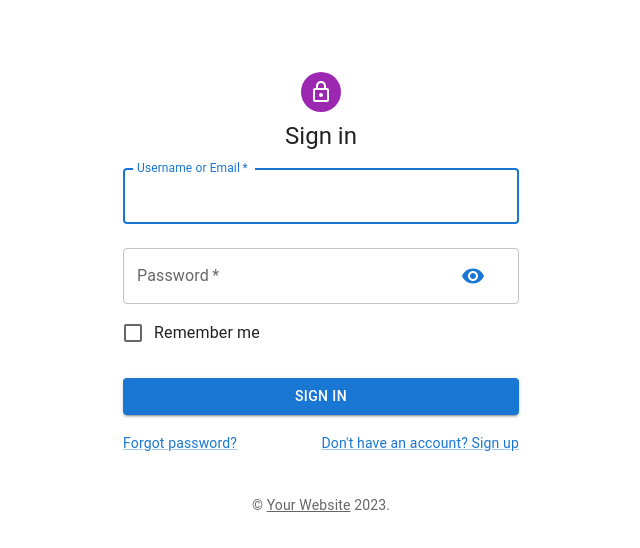
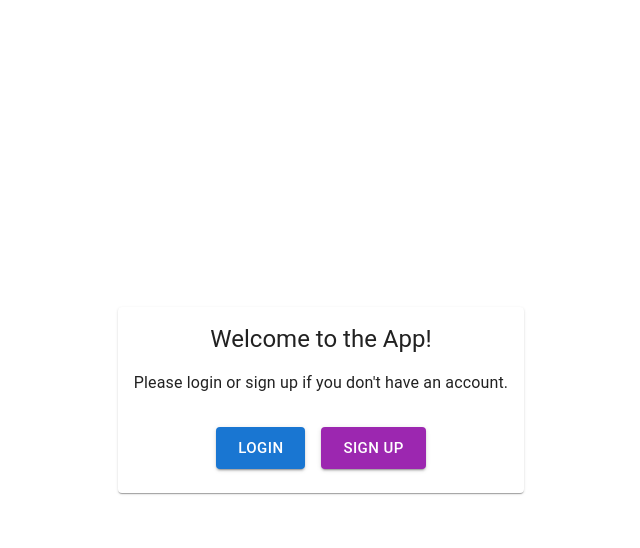
Before and after one commit to AloysiusJL/mini_project_selection_test, a React (Create React App) app in the folder frontend/: page / in a window 1280 px wide. Shown: the top 548 px of the page, without its empty margins (319-959 px from the left). Built offline with nearby package versions, Linux system fonts and the light colour scheme.

Commit message:
add welcome components

```diff
--- a/frontend/src/App.jsx
+++ b/frontend/src/App.jsx
@@ -6,13 +6,14 @@ import Login from "./pages/Login";
 import ResetPassword from "./pages/ResetPassword";
 import VerifyAccount from "./pages/Verify"
 import ForgotPassword from "./pages/ForgotPassword";
+import WelcomeCard from "./components/Welcome";
 
 function App() {
   return (
     <div>
       <BrowserRouter>
         <Routes>
-          <Route path="/" element={<Login />} />
+          <Route path="/" element={<WelcomeCard />} />
           <Route path="/login" element={<Login />} />
           <Route path="/register" element={<Register />} />
           <Route path="/reset-password" element={<ResetPassword />} />
--- /dev/null
+++ b/frontend/src/components/Welcome.jsx
@@ -0,0 +1,41 @@
+import React from 'react';
+import Card from '@mui/material/Card';
+import CardContent from '@mui/material/CardContent';
+import Typography from '@mui/material/Typography';
+import Button from '@mui/material/Button';
+import { useNavigate } from 'react-router-dom';
+
+export default function WelcomeCard() {
+  const navigate = useNavigate();
+
+  const handleLoginClick = () => {
+    navigate('/login');
+  };
+
+  const handleSignUpClick = () => {
+    navigate('/register');
+  };
+
+  return (
+    <div style={{ display: 'flex', justifyContent: 'center', alignItems: 'center', height: '100vh' }}>
+      <Card>
+        <CardContent>
+          <Typography variant="h5" component="div" align="center">
+            Welcome to the App!
+          </Typography>
+          <Typography variant="body1" align="center" mt={2}>
+            Please login or sign up if you don't have an account.
+          </Typography>
+          <div style={{ display: 'flex', justifyContent: 'center', marginTop: '2rem' }}>
+            <Button variant="contained" color="primary" size="large" style={{ marginRight: '1rem' }} onClick={handleLoginClick}>
+              Login
+            </Button>
+            <Button variant="contained" color="secondary" size="large" onClick={handleSignUpClick}>
+              Sign Up
+            </Button>
+          </div>
+        </CardContent>
+      </Card>
+    </div>
+  );
+}
```
Also changed, not shown: 1 other file (tests, documents, lock files or other folders).
